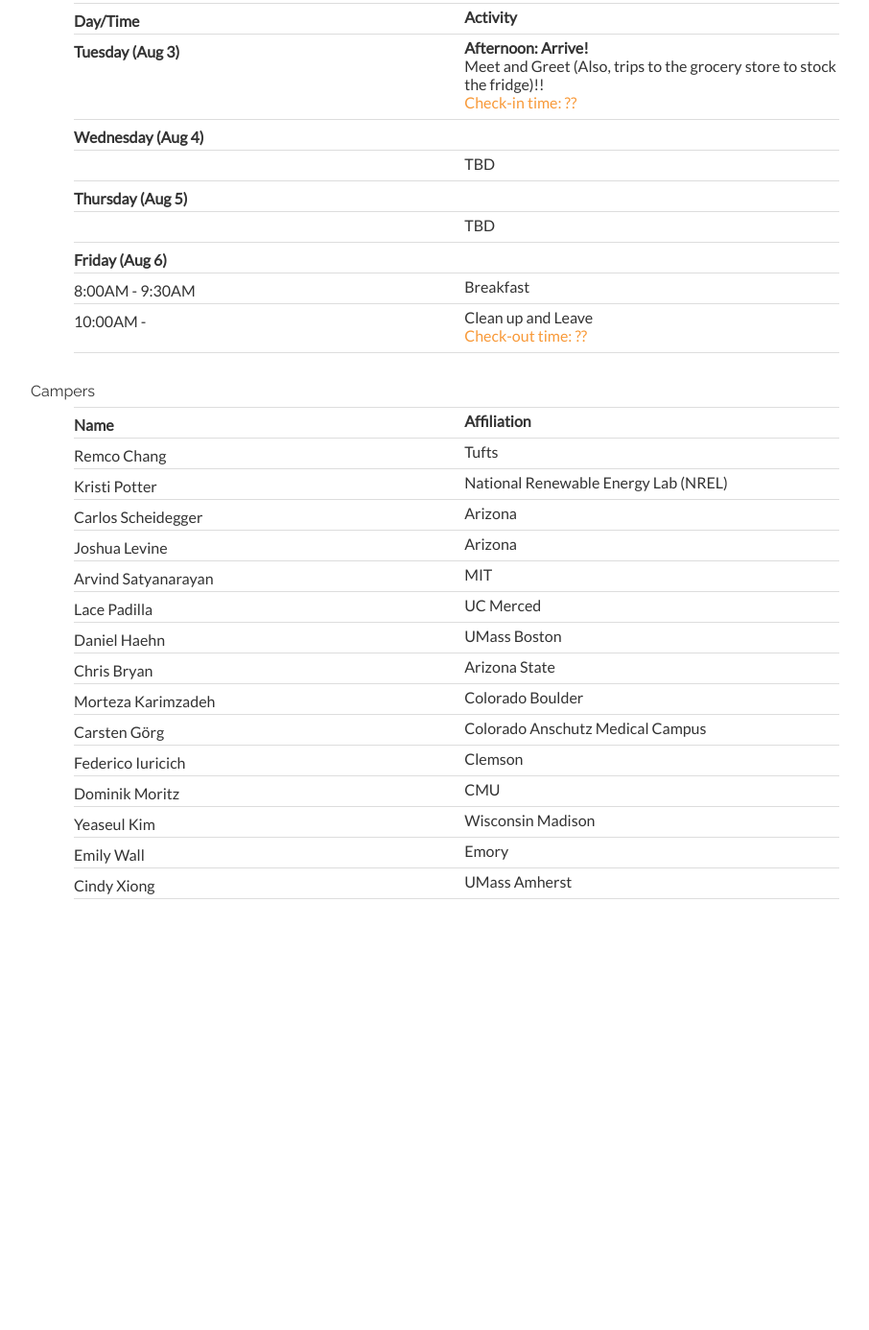
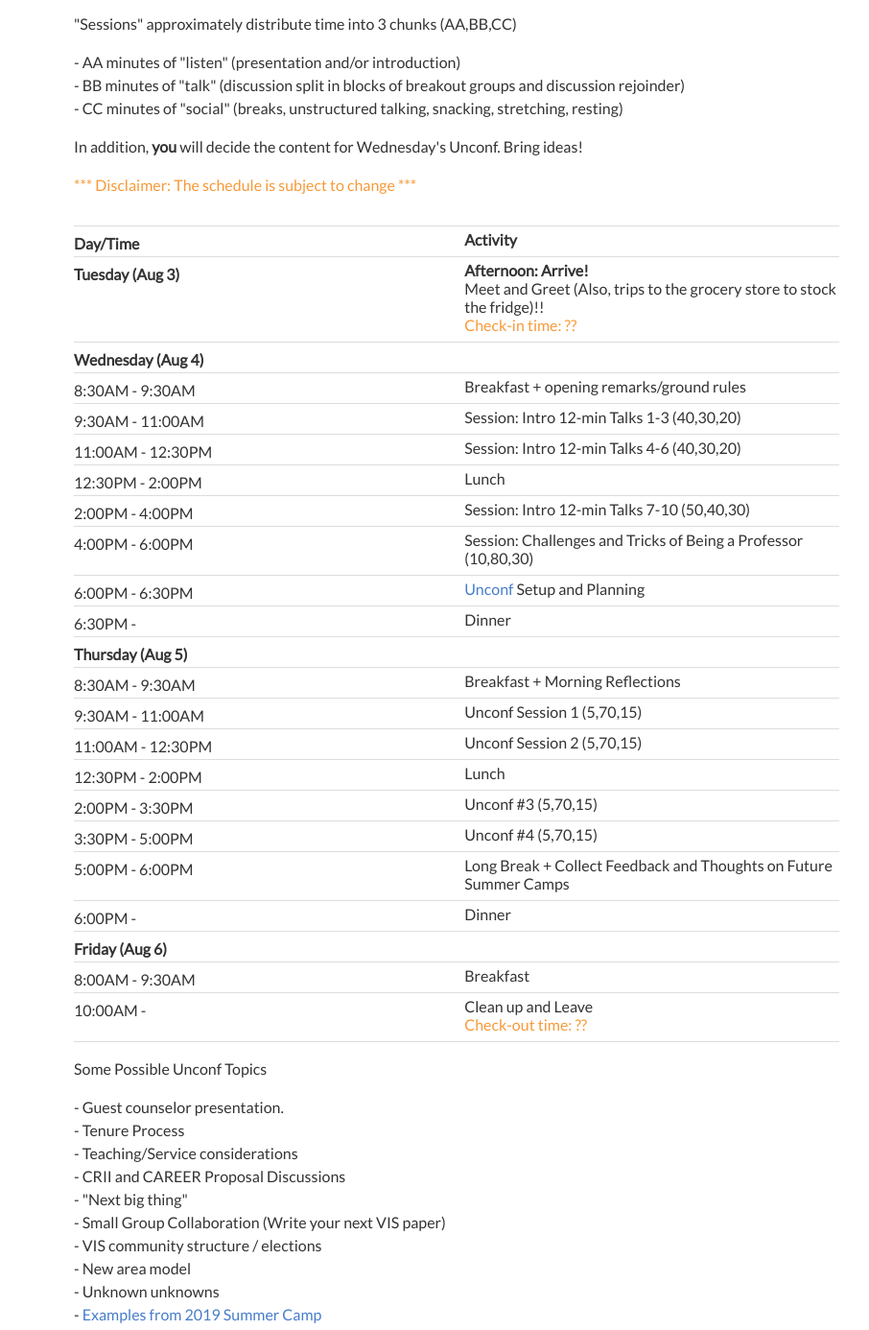
Before and after one commit to VisSummerCamp/2021, a plain HTML site: page index.html in a window 1280 px wide. Shown: the part 1175-2561 px from the top of the page at 96% size, without its empty margins (109-1015 px from the left). Before the commit the page ends 2190 px from the top, so only its background shows below. Drawn offline with Linux system fonts and the light colour scheme.

Commit message:
First draft of schedule

```diff
--- a/index.html
+++ b/index.html
@@ -107,54 +107,20 @@
     <h2>Schedule</h2>
     <a name="schedule"></a>
     <div style="padding-left: 45px;">
-<!--<p>This year, we are going to use a slightly different structure for the sessions. Each "session" below is a 90-minute slot split in the following way:
+<p>"Sessions" approximately distribute time into 3 chunks (AA,BB,CC)
 <ul>
-<li>- 45 minutes of presentation ("listen")</li>
-<li>- 30 minutes of discussion ("talk"), split in two blocks of breakout groups and discussion rejoinder</li>
-<li>- 15 minutes of unstructured talking, snacking, stretching, resting</li>
+<li>- AA minutes of "listen" (presentation and/or introduction)</li>
+<li>- BB minutes of "talk" (discussion split in blocks of breakout groups and discussion rejoinder)</li>
+<li>- CC minutes of "social" (breaks, unstructured talking, snacking, stretching, resting)</li>
 </ul>
 </p>
-<p>In addition, <b>you</b> will decide the content for Wednesday. Bring ideas!</p>
+
+<p>In addition, <b>you</b> will decide the content for Wednesday's Unconf. Bring ideas!</p>
+
     </div>
     <div style="padding-left: 45px;">
-      <div style="color:#F89938">*** Disclaimer: The schedule is subject to change</div><br>
-      <table style="width:80%">
-	<tr>
-	  <td><b>Day/Time</b></td>
-	  <td><b>Activity</b></td>
-	</tr>
-	<tr>
-	  <td>Monday afternoon/evening</td>
-	  <td>Meet and Greet (Also, trips to the grocery store to stock the fridge)!!<br>
-	    <div style="color:#F89938">Check-in time: 3PM</div>
-	  </td>
-	</tr>
-	<tr>
-	  <td><b>Tuesday</b></td>
-	  <td></td>
-	</tr>
-	<tr><td> 8:30AM -  9:30AM</td><td>Breakfast + opening remarks/ground rules</td></tr>
-	<tr><td> 9:30AM - 11:00AM</td><td>Session: Reacquaintance 1</td></tr>
-	<tr><td>11:00AM - 12:30PM</td><td>Session: reVISe</td></tr>
-	<tr><td>12:30PM -  2:00PM</td><td>Lunch</td></tr>
-	<tr><td> 2:00PM -  3:30PM</td><td>Session: Reacquaintance 2</td></tr>
-	<tr><td> 3:30PM -  5:00PM</td><td>Session: "Lessons learned"</td></tr>
-	<tr><td> 5:00PM -  6:00PM</td><td>Break</td></tr>
-	<tr><td> 6:00PM -  7:00PM</td><td><a href="https://en.wikipedia.org/wiki/Unconference">Unconf</a> setup</td></tr>
-	<tr><td> 7:00PM -        </td><td>Dinner</td></tr>
-	<tr><td><b>Wednesday</b></td><td></td></tr>
-	<tr><td> 8:30AM -  9:30AM</td><td>Breakfast + future class discussion</td></tr>
-	<tr><td> 9:30AM - 11:00AM</td><td>Session: Reacquaintance 3</td></tr>
-	<tr><td>11:00AM - 12:30PM</td><td>Session: unconf #1</td></tr>
-	<tr><td>12:30PM -  2:00PM</td><td>Lunch</td></tr>
-	<tr><td> 2:00PM -  3:30PM</td><td>Session: Reacquaintance 4</td></tr>
-	<tr><td> 3:30PM -  5:00PM</td><td>Session: unconf #2</td></tr>
-	<tr><td> 5:00PM -  6:00PM</td><td>Break</td></tr>
-	<tr><td> 6:00PM -        </td><td>Dinner</td></tr>
-	<tr><td><b>Thursday</b></td><td></td></tr>
-	<tr><td> 8:00AM - 9:30AM </td><td>Breakfast</td></tr>
-	<tr><td>10:00AM -        </td><td>Leave<br><div style="color:#F89938">Check-out time: 11AM</div></td></tr>
-      </table>-->
+      <div style="color:#F89938">*** Disclaimer: The schedule is subject to change ***</div><br>
+
 
       <table style="width:80%">
 	<tr>
@@ -171,21 +137,56 @@
 	  <td><b>Wednesday (Aug 4)</b></td>
 	  <td></td>
 	</tr>
-	<tr>
-	  <td></td><td>TBD</td>
-	</tr>
+
+	<tr><td> 8:30AM -  9:30AM</td><td>Breakfast + opening remarks/ground rules</td></tr>
+	<tr><td> 9:30AM - 11:00AM</td><td>Session: Intro 12-min Talks 1-3 (40,30,20)</td></tr>
+	<tr><td>11:00AM - 12:30PM</td><td>Session: Intro 12-min Talks 4-6 (40,30,20)</td></tr>
+	<tr><td>12:30PM -  2:00PM</td><td>Lunch</td></tr>
+	<tr><td> 2:00PM -  4:00PM</td><td>Session: Intro 12-min Talks 7-10 (50,40,30)</td></tr>
+	<tr><td> 4:00PM -  6:00PM</td><td>Session: Challenges and Tricks of Being a Professor (10,80,30)</td></tr>
+	<tr><td> 6:00PM -  6:30PM</td><td><a href="https://en.wikipedia.org/wiki/Unconference">Unconf</a> Setup and Planning</td></tr>
+	<tr><td> 6:30PM -        </td><td>Dinner</td></tr>
+
 	<tr>
 	  <td><b>Thursday (Aug 5)</b></td>
 	  <td></td>
 	</tr>
-	<tr>
-	  <td></td><td>TBD</td>
-	</tr>
+
+	<tr><td> 8:30AM -  9:30AM</td><td>Breakfast + Morning Reflections</td></tr>
+	<tr><td> 9:30AM - 11:00AM</td><td>Unconf Session 1 (5,70,15)</td></tr>
+	<tr><td>11:00AM - 12:30PM</td><td>Unconf Session 2 (5,70,15)</td></tr>
+	<tr><td>12:30PM -  2:00PM</td><td>Lunch</td></tr>
+	<tr><td> 2:00PM -  3:30PM</td><td>Unconf #3 (5,70,15)</td></tr>
+	<tr><td> 3:30PM -  5:00PM</td><td>Unconf #4 (5,70,15)</td></tr>
+	<tr><td> 5:00PM -  6:00PM</td><td>Long Break + Collect Feedback and Thoughts on Future Summer Camps</td></tr>
+	<tr><td> 6:00PM -        </td><td>Dinner</td></tr>
+
+
 	<tr><td><b>Friday (Aug 6)</b></td><td></td></tr>
 	<tr><td> 8:00AM - 9:30AM </td><td>Breakfast</td></tr>
 	<tr><td>10:00AM -        </td><td>Clean up and Leave<br><div style="color:#F89938">Check-out time: ??</div></td></tr>
       </table>
-    </div><br>
+    </div>
+
+<div style="padding-left: 45px;">
+<p>
+Some Possible Unconf Topics
+<ul>
+<li>- Guest counselor presentation.</li>
+<li>- Tenure Process </li>
+<li>- Teaching/Service considerations</li>
+<li>- CRII and CAREER Proposal Discussions</li>
+<li>- "Next big thing"</li>
+<li>- Small Group Collaboration (Write your next VIS paper)</li>
+<li>- VIS community structure / elections</li>
+<li>- New area model</li>
+<li>- Unknown unknowns</li>
+<li>- <a href="https://drive.google.com/file/d/1k_EwJp6R15MFbu8qCU2q-zw0QyvUatvu">Examples from 2019 Summer Camp</a></li>
+</ul>
+</p>
+</div>
+
+<br>
 
     <h2>Campers</h2>
     <a name="campers"></a>
```
